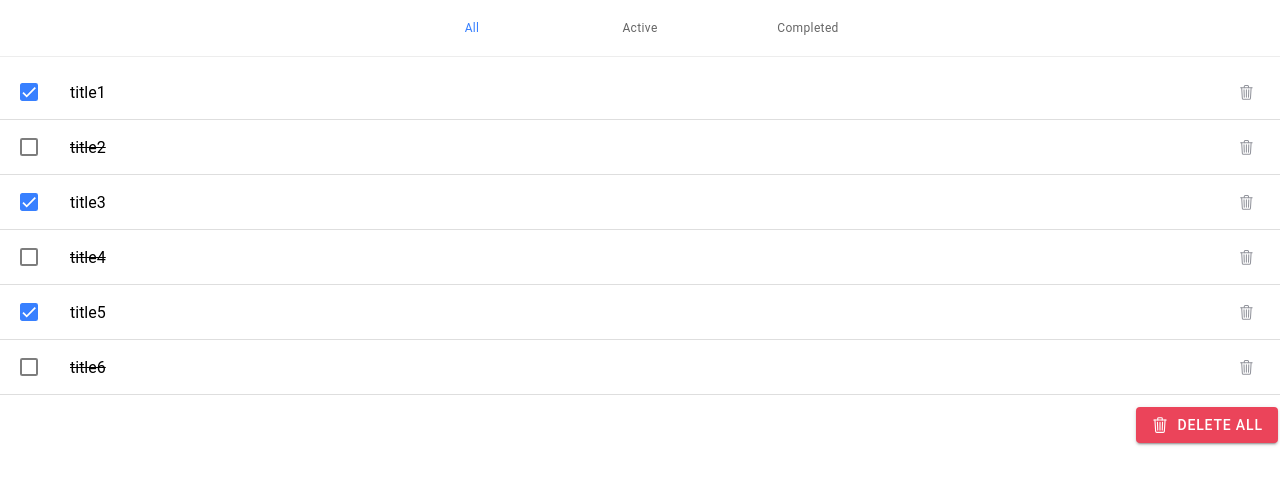
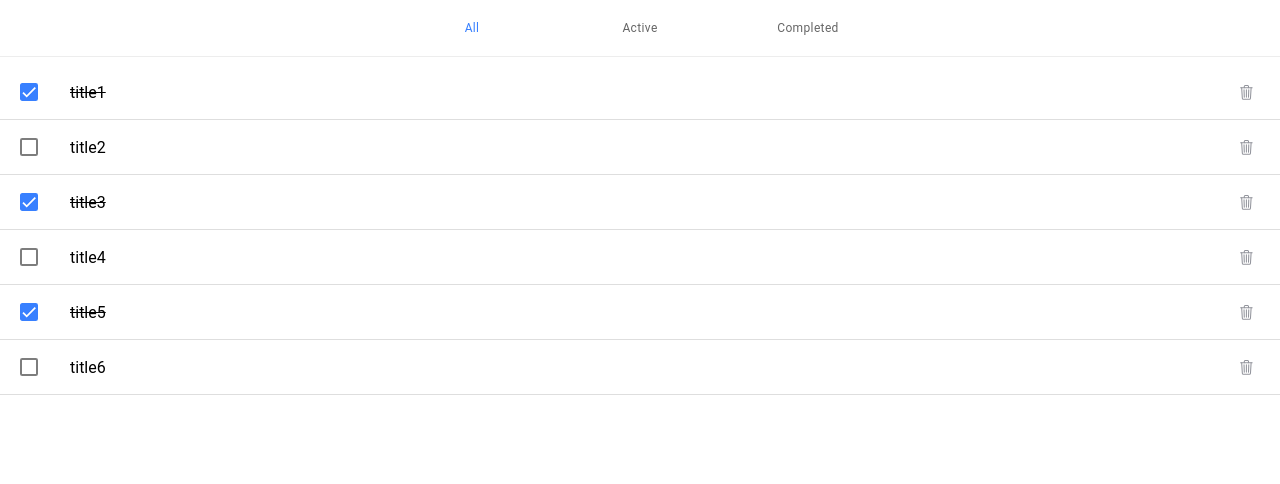
Before and after one commit to hatasa-org/devchallenges-Todo-app, a React (Create React App) app: page /all in a window 1280 px wide. Shown: the top 484 px of the page. Built offline with nearby package versions, Linux system fonts and the light colour scheme.

Commit message:
corrected mistakes

```diff
--- a/src/pages/All/index.js
+++ b/src/pages/All/index.js
@@ -57,11 +57,11 @@ const All = () => {
             return (
               <IonItem key={i} lines="full">
                 {isCompleted ? (
-                  <IonLabel>{title}</IonLabel>
-                ) : (
                   <IonLabel style={{ textDecorationLine: "line-through" }}>
                     {title}
                   </IonLabel>
+                ) : (
+                  <IonLabel>{title}</IonLabel>
                 )}
                 <IonCheckbox
                   slot="start"
@@ -88,19 +88,6 @@ const All = () => {
             );
           })}
         </IonList>
-        <IonButton
-          type="button"
-          className="ion-float-end"
-          color="danger"
-          onClick={() => deleteAllTask()}
-        >
-          <IonIcon
-            icon={trashOutline}
-            size="small"
-            style={{ marginRight: "8px" }}
-          />
-          delete all
-        </IonButton>
       </IonContent>
     </IonPage>
   );
```
